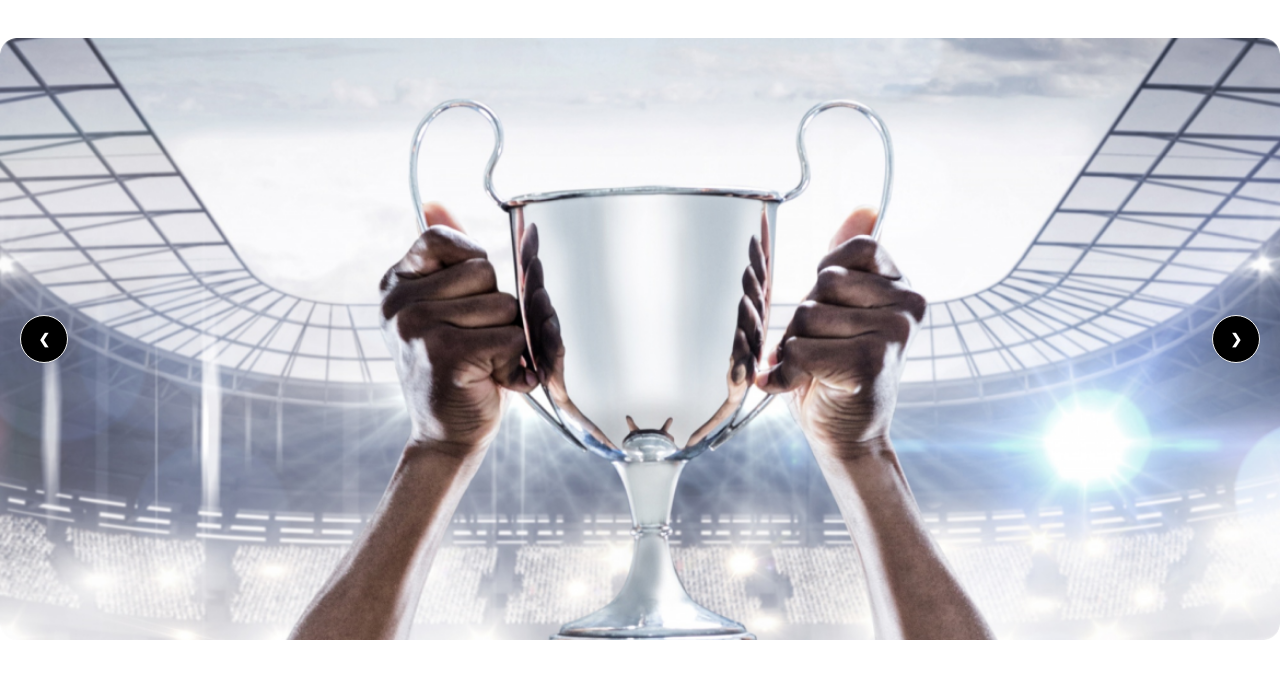
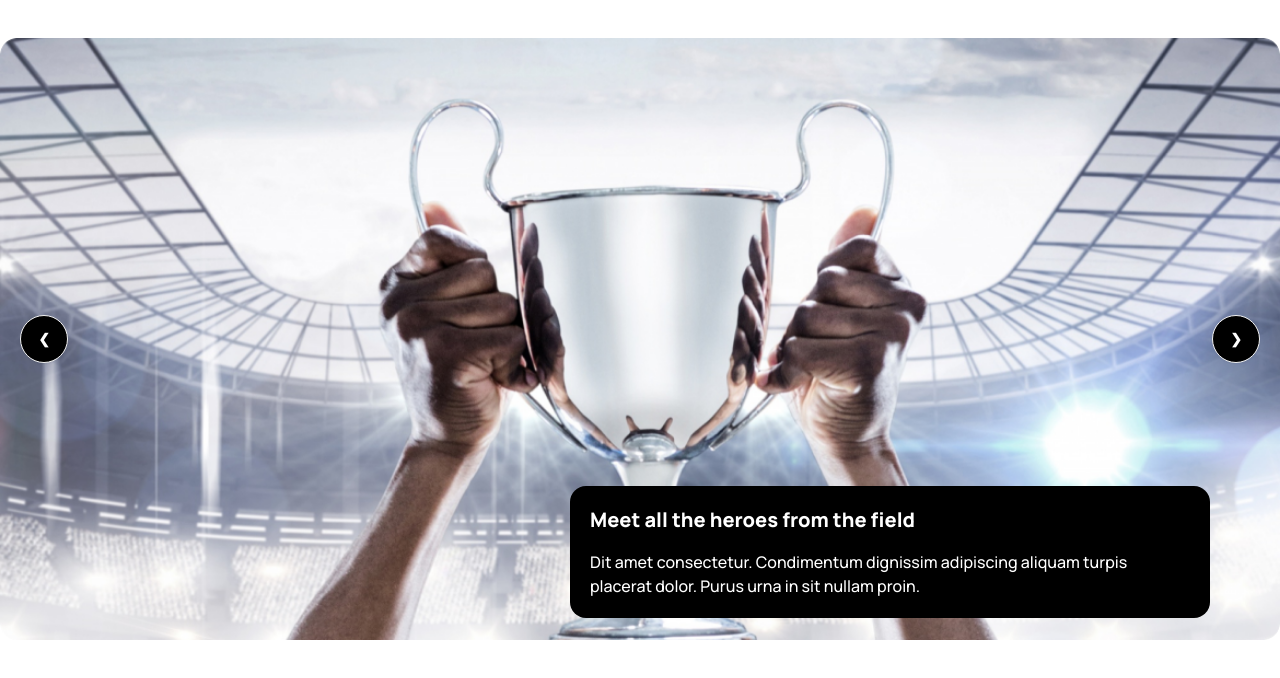
Before and after one commit to BiplobHossainSobuj/hockey-club, a plain HTML site: page index.html in a window 1280 px wide. Shown: the part 82-760 px from the top of the page. Drawn offline with nearby package versions, Linux system fonts and the light colour scheme.

Commit message:
a section in banner

```diff
--- a/index.html
+++ b/index.html
@@ -56,6 +56,7 @@
               </div>
         </nav>
         <!-- top banner section -->
+        <div>
             <div class="carousel w-96 lg:w-full mt-12 mx-5 lg:mx-auto">
                 <div id="slide1" class="carousel-item relative w-full rounded-2xl">
                   <img src="Images/1.png" class="w-full rounded-2xl" />
@@ -86,6 +87,11 @@
                   </div>
                 </div>
             </div>
+            <div class="bg-black p-5 text-white rounded-2xl mx-5 space-y-4  lg:relative  lg:w-1/2 lg:-top-40 lg:-right-[550px]">
+                <h3 class="text-xl font-extrabold">Meet all the heroes from the field</h3>
+                <p class="font-medium">Dit amet consectetur. Condimentum dignissim adipiscing aliquam turpis placerat dolor. Purus urna in sit nullam proin.</p>
+            </div>
+        </div>
     </header>
     <main>
 
```
Lines whose indentation alone changed are shown as unchanged.
